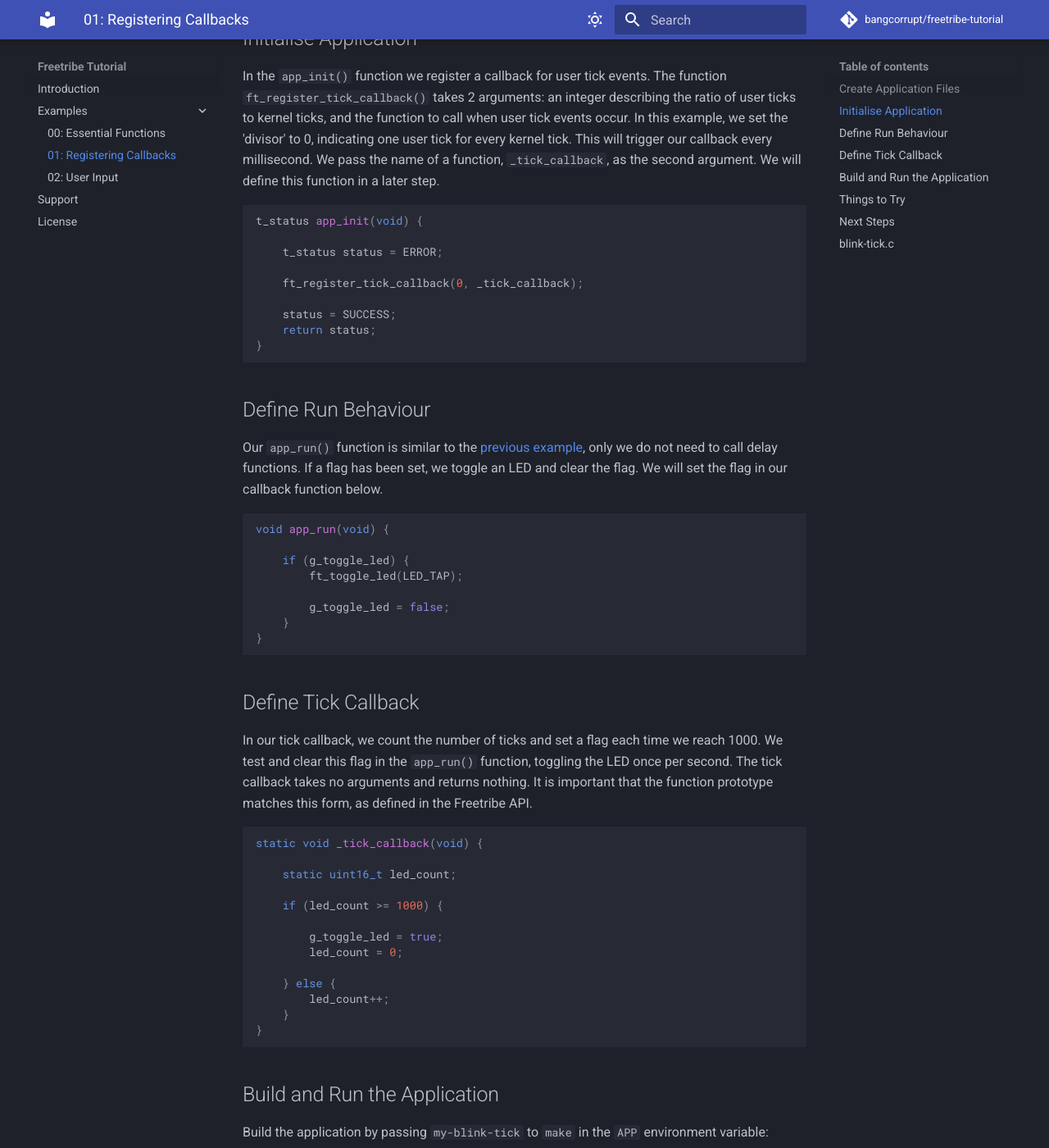
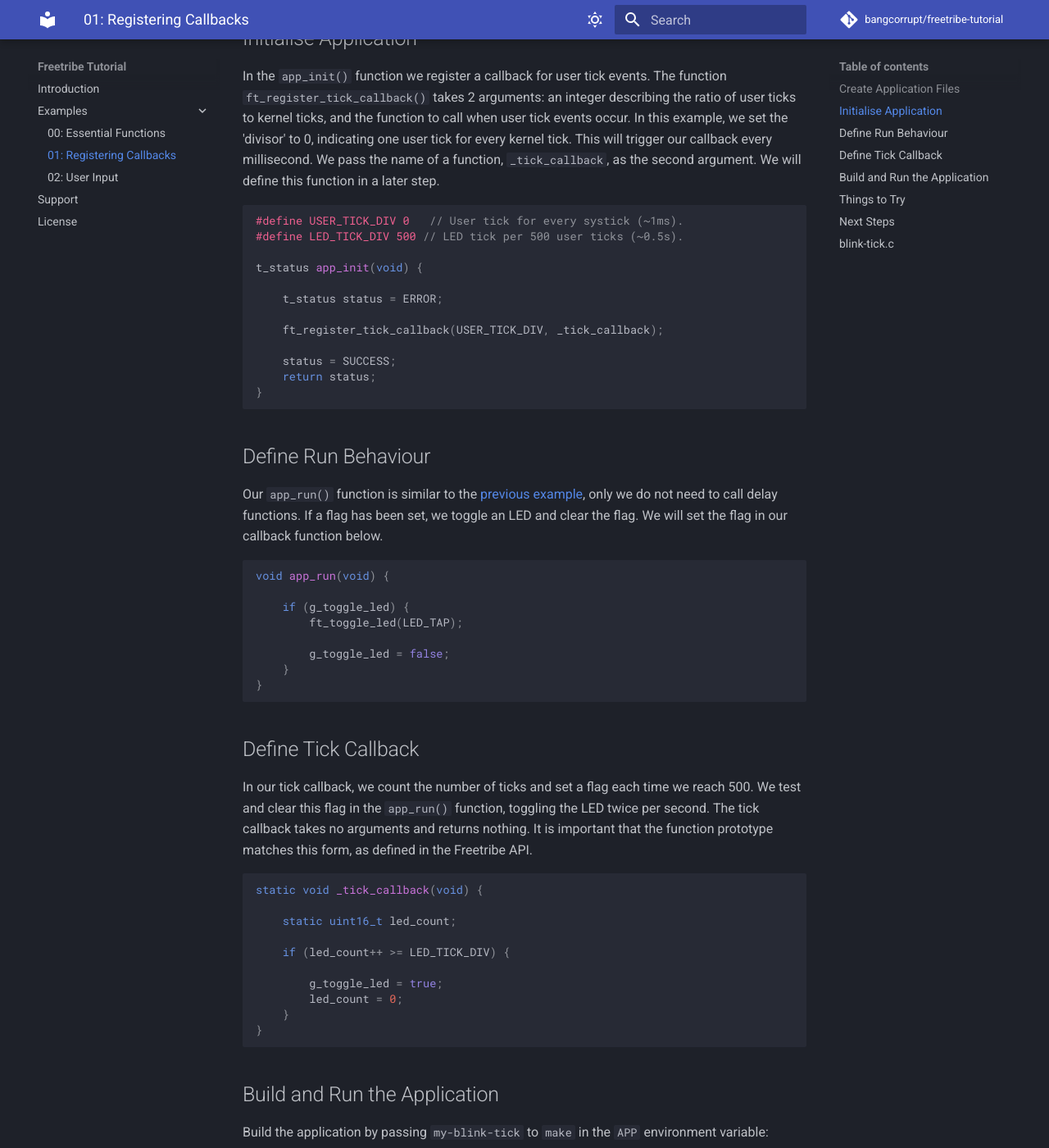
Before and after one commit to bangcorrupt/freetribe-tutorial, an MkDocs documentation site: the page built from docs/registering-callbacks.md, in a window 1280 px wide and 1400 px high, scrolled down 459 px. Shown: the whole window at 82% size. Built offline with MkDocs 1.6.1 and Material for MkDocs 9.7.7, drawn with Linux system fonts in a browser that asks for light colours; comment, search, counter and statistics services are not loaded.

Commit message:
fix: Correct callback function in description.

````diff
--- a/docs/registering-callbacks.md
+++ b/docs/registering-callbacks.md
@@ -25,11 +25,15 @@ pass the name of a function, `_tick_callback`, as the second argument. We will
 define this function in a later step.
 
 ```c
+
+#define USER_TICK_DIV 0   // User tick for every systick (~1ms).
+#define LED_TICK_DIV 500 // LED tick per 500 user ticks (~0.5s).
+
 t_status app_init(void) {
 
     t_status status = ERROR;
 
-    ft_register_tick_callback(0, _tick_callback);
+    ft_register_tick_callback(USER_TICK_DIV, _tick_callback);
 
     status = SUCCESS;
     return status;
@@ -57,23 +61,20 @@ void app_run(void) {
 ## Define Tick Callback
 
 In our tick callback, we count the number of ticks and set a flag each time we
-reach 1000. We test and clear this flag in the `app_run()` function, toggling
-the LED once per second. The tick callback takes no arguments and returns
-nothing. It is important that the function prototype matches this form, as
-defined in the Freetribe API.
+reach 500. We test and clear this flag in the `app_run()` function, toggling the
+LED twice per second. The tick callback takes no arguments and returns nothing.
+It is important that the function prototype matches this form, as defined in the
+Freetribe API.
 
 ```c
 static void _tick_callback(void) {
 
     static uint16_t led_count;
 
-    if (led_count >= 1000) {
+    if (led_count++ >= LED_TICK_DIV) {
 
         g_toggle_led = true;
         led_count = 0;
-
-    } else {
-        led_count++;
     }
 }
 ```
````
